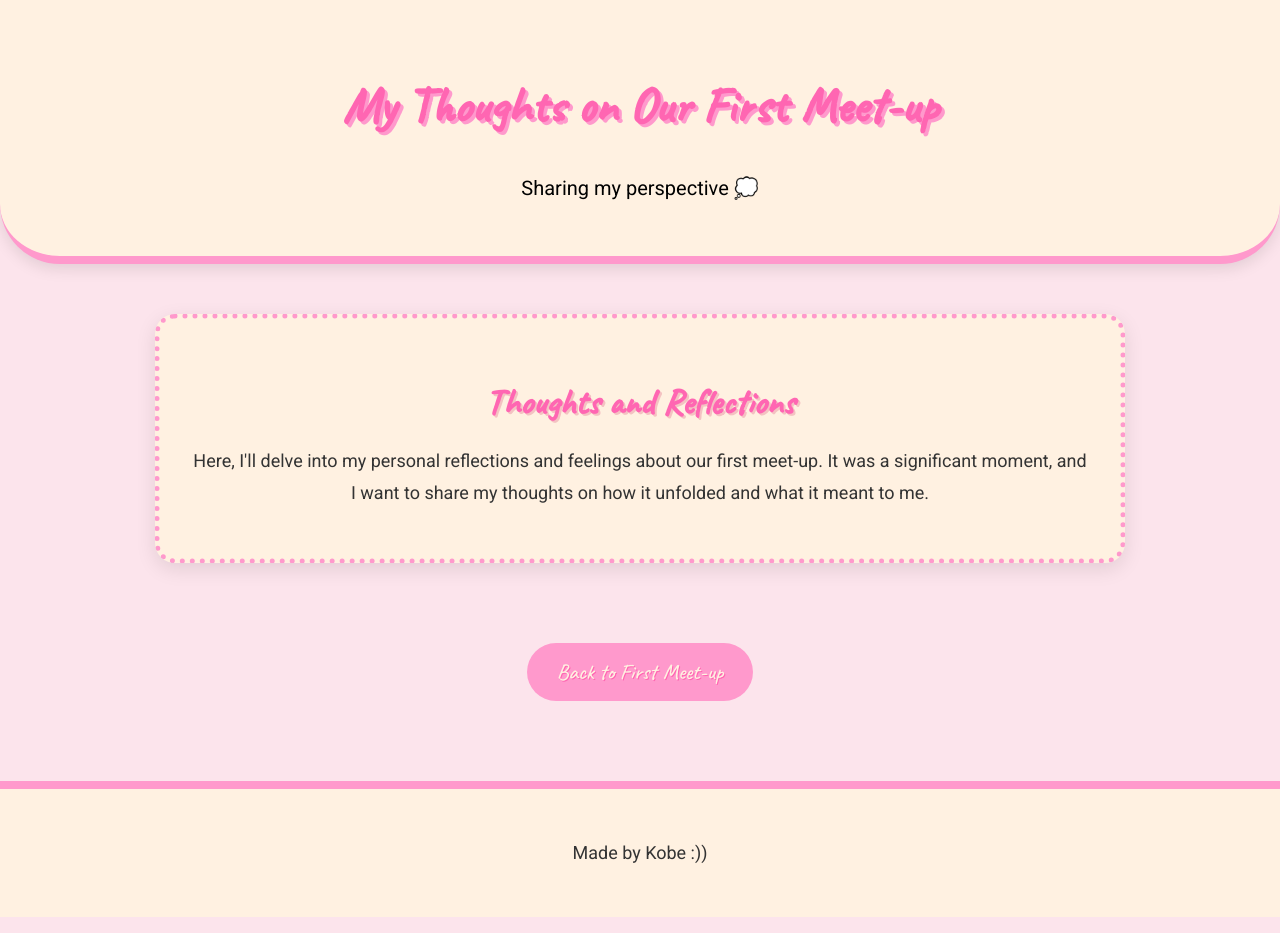
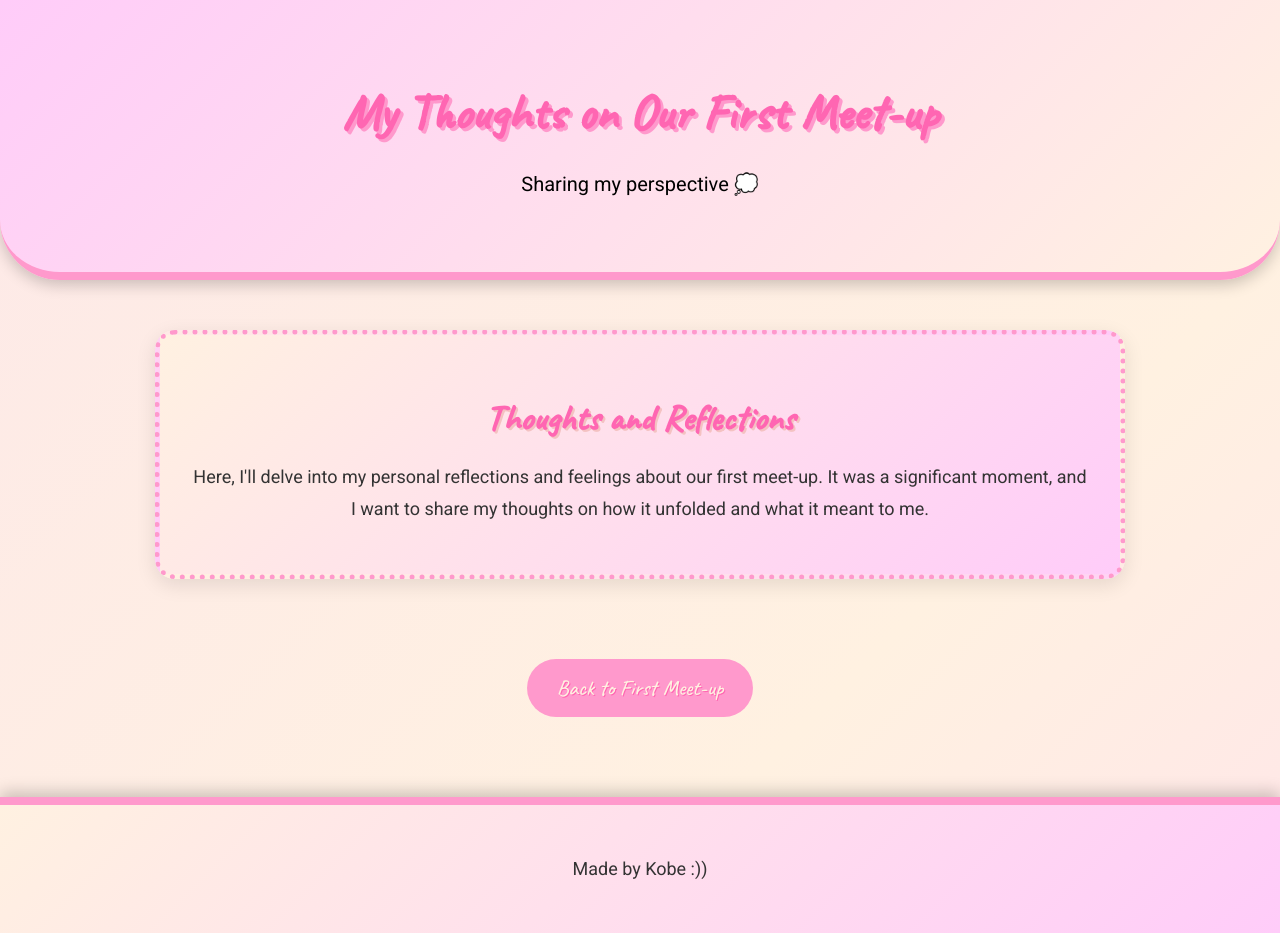
Before and after one commit to lovely-loverrr/lovely-loverrr.github.io, a plain HTML site: page thoughts.html in a window 1280 px wide. Drawn offline with Linux system fonts and the light colour scheme.

Commit message:
Update thoughts.html

```diff
--- a/thoughts.html
+++ b/thoughts.html
@@ -1,5 +1,3 @@
-<!DOCTYPE html>
-<html lang="en">
 <head>
     <meta charset="UTF-8">
     <meta name="viewport" content="width=device-width, initial-scale=1.0">
@@ -9,24 +7,38 @@
 
         body {
             font-family: 'Roboto', sans-serif;
-            background-color: #fce4ec;
+            background: linear-gradient(135deg, #fce4ec, #fff1e1, #ffccf9);
+            background-size: 300% 100%;
+            animation: wave 15s linear infinite;
             color: #333333;
             margin: 0;
             padding: 0;
             text-align: center;
+            overflow-x: hidden;
         }
+
+        @keyframes wave {
+            0% {
+                background-position: 0 0;
+            }
+            100% {
+                background-position: 100% 0;
+            }
+        }
+
         header {
-            background-color: #fff1e1;
-            padding: 40px;
+            background: linear-gradient(135deg, #ffccf9, #fff1e1);
+            padding: 60px;
             border-bottom: 8px solid #ff99cc;
             border-radius: 0 0 60px 60px;
-            box-shadow: 0 5px 15px rgba(0, 0, 0, 0.1);
+            box-shadow: 0 5px 15px rgba(0, 0, 0, 0.2);
         }
 
-        header h1 {
+        header h1 a {
             font-family: 'Caveat', cursive;
             font-size: 50px;
             color: #ff66b2;
+            text-decoration: none;
             text-shadow: 3px 3px #ff99cc;
         }
 
@@ -42,9 +54,9 @@
             padding: 30px;
             max-width: 900px;
             border-radius: 20px;
-            background-color: #fff1e1;
+            background: linear-gradient(135deg, #fff1e1, #ffccf9);
+            border: 5px dotted #ff99cc;
             box-shadow: 0 6px 20px rgba(0, 0, 0, 0.1);
-            border: 5px dotted #ff99cc;
         }
 
         h2 {
@@ -85,17 +97,18 @@
         footer {
             margin-top: 50px;
             padding: 30px;
-            background-color: #fff1e1;
+            background: linear-gradient(135deg, #fff1e1, #ffccf9);
             color: #ff66b2;
             font-family: 'Caveat', cursive;
             border-top: 8px solid #ff99cc;
+            box-shadow: 0 -5px 15px rgba(0, 0, 0, 0.2);
         }
     </style>
 </head>
 <body>
 
     <header>
-        <h1>My Thoughts on Our First Meet-up</h1>
+        <h1><a href="home.html">My Thoughts on Our First Meet-up</a></h1>
         <p>Sharing my perspective 💭</p>
     </header>
 
```
